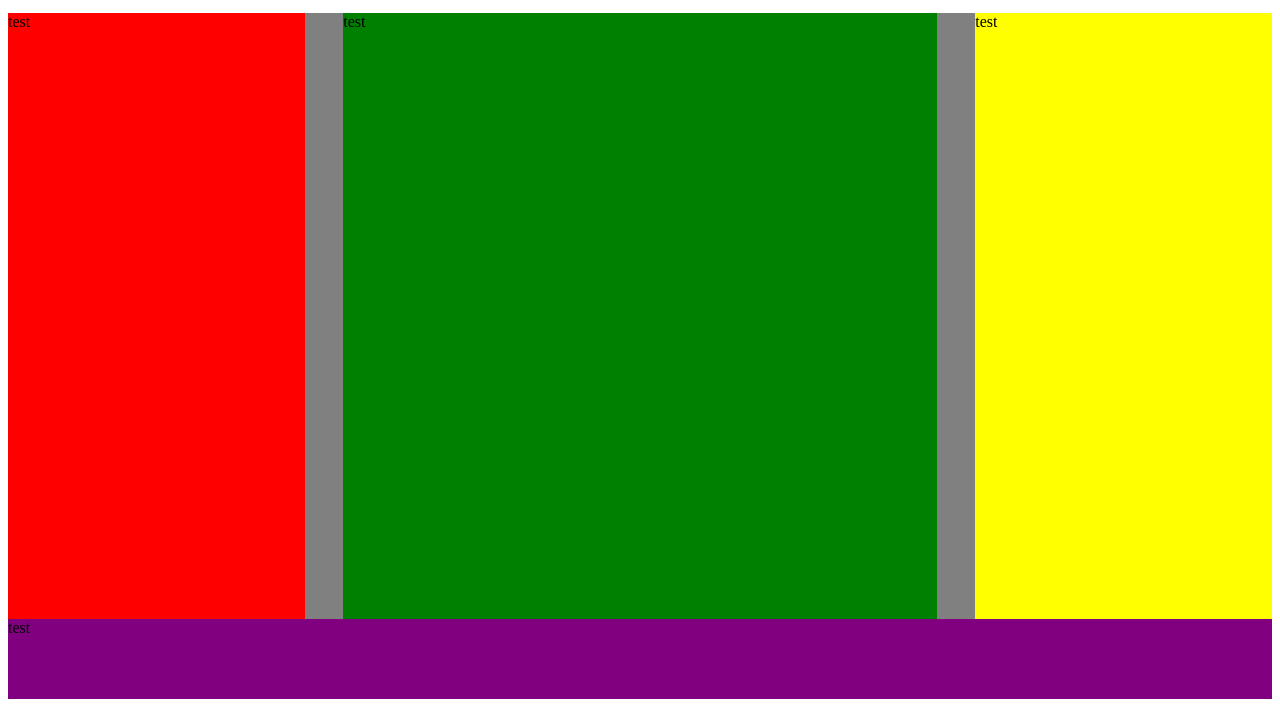
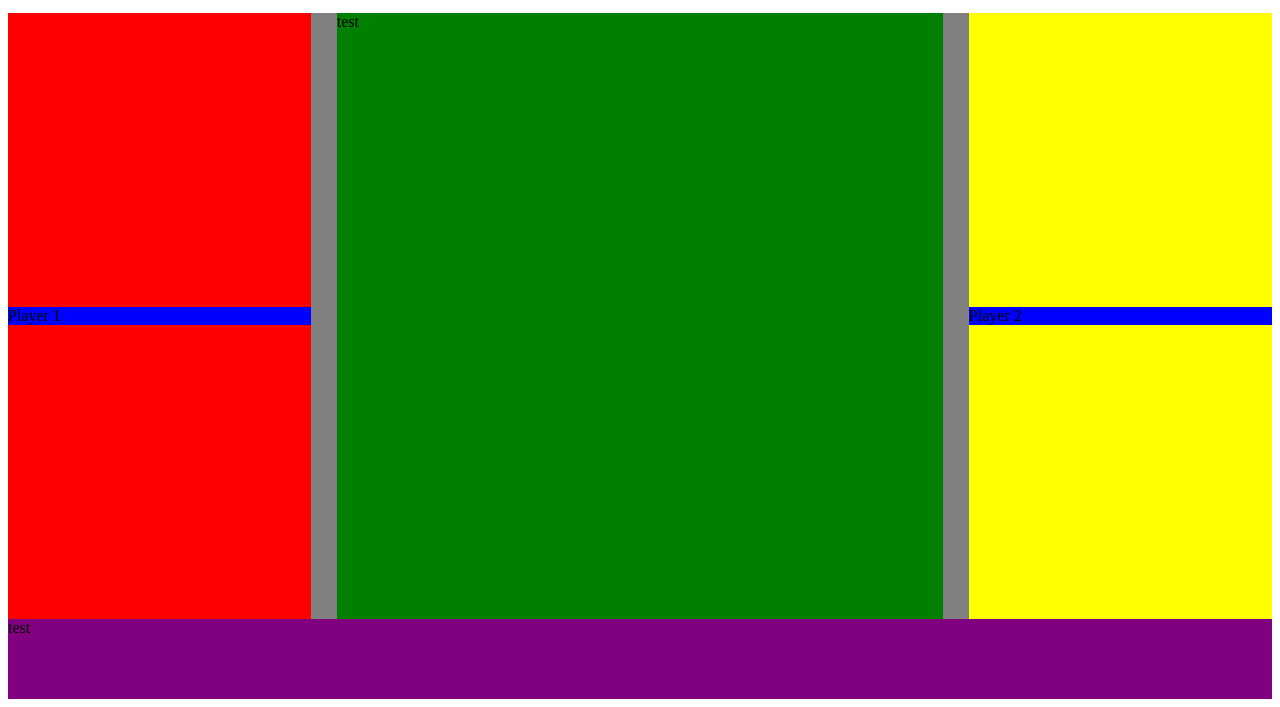
Before and after one commit to DaSquidz/tic-tac-toe, a plain HTML site: page index.html in a window 1280 px wide. Shown: the part 93-800 px from the top of the page. Drawn offline with Linux system fonts and the light colour scheme.

Commit message:
Add player boxes inside player columns

```diff
--- a/index.html
+++ b/index.html
@@ -13,14 +13,18 @@
     </header>
     <main>
         <div class="container">
-            <div id="player1" class="player">
-                test
+            <div id="player1" class="player-column">
+                <div class="player-box">
+                    Player 1
+                </div>
             </div>
             <div id="game-grid">
                 test
             </div>
-            <div id="player2" class="player">
-                test
+            <div id="player2" class="player-column">
+                <div class="player-box">
+                    Player 2
+                </div>
             </div>
         </div>
     </main>
--- a/style.css
+++ b/style.css
@@ -6,7 +6,7 @@ body {
 header {
     display: grid;
     justify-content: center;
-    margin-bottom: 2vh;
+    margin: auto 12.5vw 2vh 12.5vw;
     border-bottom: 2px solid black;
 }
 main {
@@ -22,13 +22,14 @@ main {
     grid-template-rows: repeat(1, minmax(1fr, 1fr));
     grid-template-areas:
     "player1 game-grid player2";
-    gap: 3vw;
+    gap: 2vw;
     align-items: stretch;
     background-color: grey;
 }
 #player1 {
     grid-area: player1;
     background-color: red;
+
 }
 #player2 {
     grid-area: player2;
@@ -42,3 +43,12 @@ footer {
     background-color: purple;
     height: 10vh;
 }
+
+.player-column {
+    display: flex;
+    flex-direction: column;
+    justify-content: center;
+}
+.player-box {
+    background-color: blue;
+}
```
